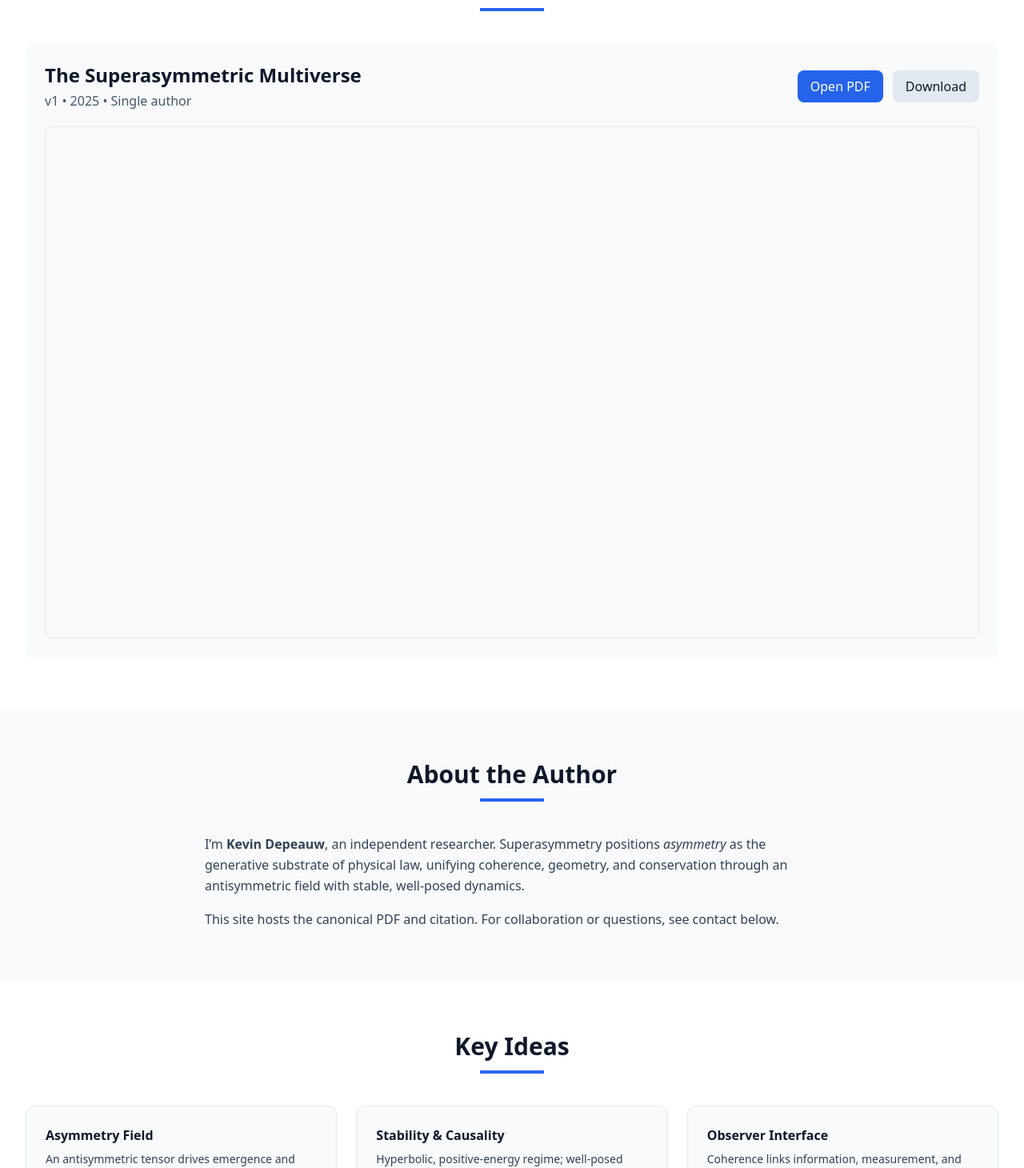
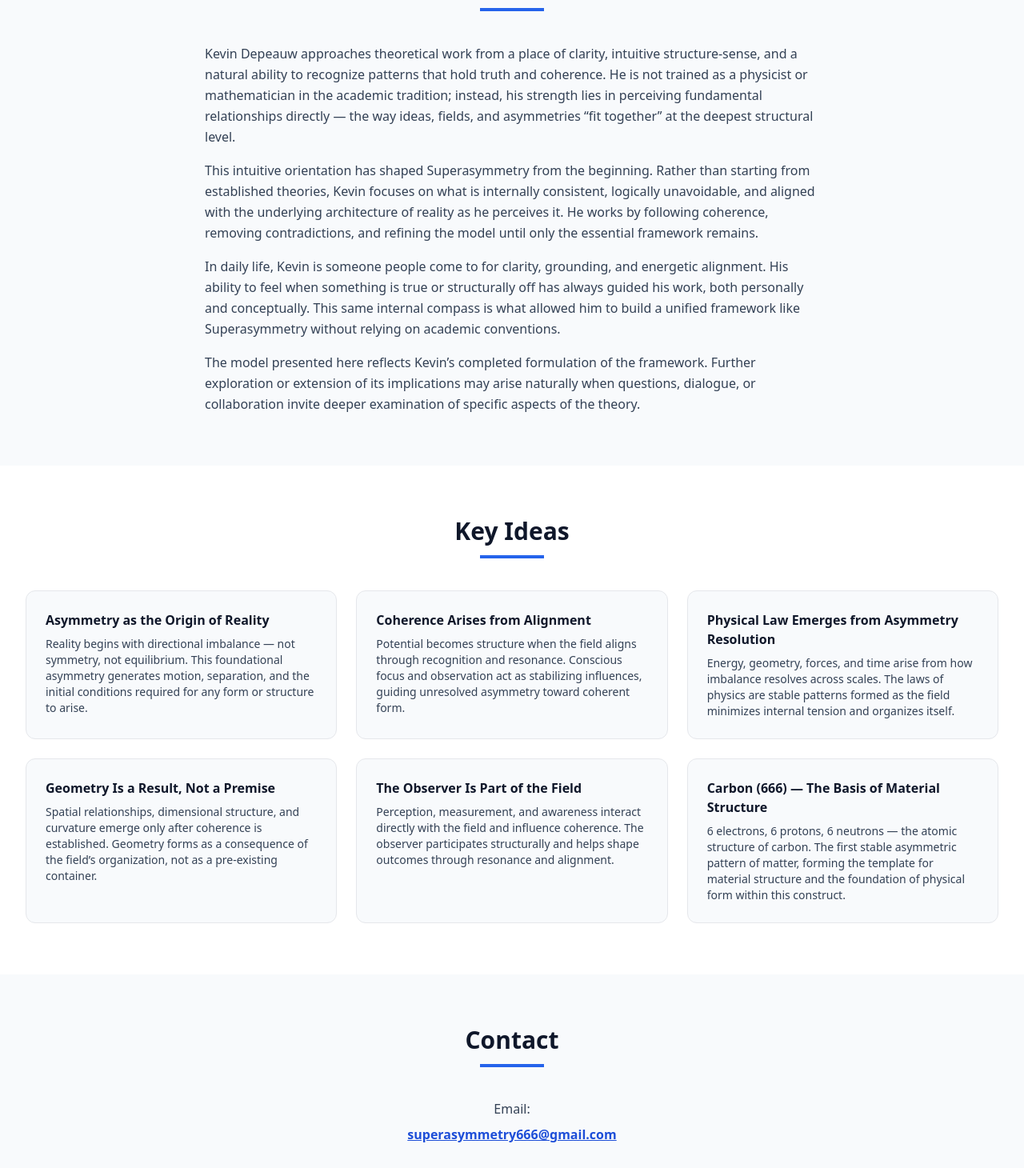
Before and after one commit to soulcreations8888/superasymmetry-website, a React (Vite) app: page / in a window 1280 px wide. Shown: the part 630-2090 px from the top of the page at 80% size. Built offline with nearby package versions, Linux system fonts and the light colour scheme.

Commit message:
Updated website (author section + key ideas + routing)

```diff
--- a/src/App.tsx
+++ b/src/App.tsx
@@ -1,25 +1,30 @@
-import { useEffect } from "react";
+import { useEffect, useState } from "react";
 import Layout from "./components/Layout";
 
-function useHashScroll() {
+type View = "home" | "paper";
+
+/** Smooth scrolling for anchor links on the home view */
+function useHashScroll(enable: boolean) {
   useEffect(() => {
+    if (!enable) return;
+
     const go = () => {
       const id = window.location.hash.replace("#", "");
       if (!id) return;
       const el = document.getElementById(id);
       if (el) el.scrollIntoView({ behavior: "smooth", block: "start" });
     };
+
     go();
     window.addEventListener("hashchange", go);
     return () => window.removeEventListener("hashchange", go);
-  }, []);
+  }, [enable]);
 }
 
-export default function App() {
-  useHashScroll();
-
+/** HOME / ONE-PAGER VIEW (hero + about + ideas + contact) */
+function HomeView({ onReadPaper }: { onReadPaper: () => void }) {
   return (
-    <Layout>
+    <>
       {/* HERO */}
       <section id="home" className="hero-gradient text-white">
         <div className="max-w-7xl mx-auto px-4 sm:px-6 lg:px-8 py-16 md:py-24 text-center">
@@ -36,61 +41,19 @@ export default function App() {
             <span className="font-semibold">Kevin Depeauw</span>.
           </p>
           <div className="mt-8 flex flex-col sm:flex-row justify-center gap-4">
-            <a
-              href="#paper"
+            <button
+              onClick={onReadPaper}
               className="bg-white text-blue-700 hover:bg-slate-100 font-semibold py-3 px-6 rounded-lg"
             >
               Read Paper
-            </a>
+            </button>
             <a
               href="/paper.pdf"
               download
-              className="bg-blue-800 hover:bg-blue-900 font-semibold py-3 px-6 rounded-lg"
+              className="bg-blue-800 hover:bg-blue-900 font-semibold py-3 px-6 rounded-lg inline-flex items-center justify-center text-white"
             >
               Download PDF
             </a>
-          </div>
-        </div>
-      </section>
-
-      {/* PAPER */}
-      <section id="paper" className="py-16 bg-white">
-        <div className="max-w-7xl mx-auto px-4 sm:px-6 lg:px-8">
-          <div className="text-center mb-10">
-            <h2 className="text-3xl font-bold">Paper</h2>
-            <div className="w-20 h-1 bg-blue-600 mx-auto mt-3" />
-          </div>
-          <div className="bg-slate-50 rounded-xl p-6 shadow-sm">
-            <div className="flex flex-col md:flex-row items-start md:items-center justify-between gap-4 mb-5">
-              <div>
-                <h3 className="text-2xl font-semibold">
-                  The Superasymmetric Multiverse
-                </h3>
-                <p className="text-slate-600 mt-1">v1 • 2025 • Single author</p>
-              </div>
-              <div className="flex gap-3">
-                <a
-                  href="/paper.pdf"
-                  className="bg-blue-600 hover:bg-blue-700 text-white font-medium py-2 px-4 rounded-lg"
-                >
-                  Open PDF
-                </a>
-                <a
-                  href="/paper.pdf"
-                  download
-                  className="bg-slate-200 hover:bg-slate-300 text-slate-900 font-medium py-2 px-4 rounded-lg"
-                >
-                  Download
-                </a>
-              </div>
-            </div>
-            <div className="w-full h-[70vh] md:h-[80vh] border rounded-lg overflow-hidden">
-              <iframe
-                title="Paper"
-                src="/paper.pdf#view=FitH&toolbar=1"
-                className="w-full h-full"
-              />
-            </div>
           </div>
         </div>
       </section>
@@ -102,17 +65,43 @@ export default function App() {
             <h2 className="text-3xl font-bold">About the Author</h2>
             <div className="w-20 h-1 bg-blue-600 mx-auto mt-3" />
           </div>
-          <div className="mx-auto max-w-3xl text-slate-700 leading-relaxed">
+
+          <div className="mx-auto max-w-3xl text-slate-700 leading-relaxed space-y-4">
             <p>
-              I’m <strong>Kevin Depeauw</strong>, an independent researcher.
-              Superasymmetry positions
-              <em> asymmetry </em> as the generative substrate of physical law,
-              unifying coherence, geometry, and conservation through an
-              antisymmetric field with stable, well-posed dynamics.
+              Kevin Depeauw approaches theoretical work from a place of clarity,
+              intuitive structure-sense, and a natural ability to recognize
+              patterns that hold truth and coherence. He is not trained as a
+              physicist or mathematician in the academic tradition; instead, his
+              strength lies in perceiving fundamental relationships directly —
+              the way ideas, fields, and asymmetries “fit together” at the
+              deepest structural level.
             </p>
-            <p className="mt-4">
-              This site hosts the canonical PDF and citation. For collaboration
-              or questions, see contact below.
+
+            <p>
+              This intuitive orientation has shaped Superasymmetry from the
+              beginning. Rather than starting from established theories, Kevin
+              focuses on what is internally consistent, logically unavoidable,
+              and aligned with the underlying architecture of reality as he
+              perceives it. He works by following coherence, removing
+              contradictions, and refining the model until only the essential
+              framework remains.
+            </p>
+
+            <p>
+              In daily life, Kevin is someone people come to for clarity,
+              grounding, and energetic alignment. His ability to feel when
+              something is true or structurally off has always guided his work,
+              both personally and conceptually. This same internal compass is
+              what allowed him to build a unified framework like Superasymmetry
+              without relying on academic conventions.
+            </p>
+
+            <p>
+              The model presented here reflects Kevin’s completed formulation of
+              the framework. Further exploration or extension of its
+              implications may arise naturally when questions, dialogue, or
+              collaboration invite deeper examination of specific aspects of the
+              theory.
             </p>
           </div>
         </div>
@@ -125,23 +114,83 @@ export default function App() {
             <h2 className="text-3xl font-bold">Key Ideas</h2>
             <div className="w-20 h-1 bg-blue-600 mx-auto mt-3" />
           </div>
+
           <div className="grid grid-cols-1 md:grid-cols-3 gap-6">
+            {/* IDEA 1 */}
             <div className="p-6 rounded-xl bg-slate-50 border">
-              <div className="font-semibold">Asymmetry Field</div>
+              <div className="font-semibold">
+                Asymmetry as the Origin of Reality
+              </div>
               <p className="text-slate-700 mt-2 text-sm">
-                An antisymmetric tensor drives emergence and coherence.
+                Reality begins with directional imbalance — not symmetry, not
+                equilibrium. This foundational asymmetry generates motion,
+                separation, and the initial conditions required for any form or
+                structure to arise.
               </p>
             </div>
+
+            {/* IDEA 2 */}
             <div className="p-6 rounded-xl bg-slate-50 border">
-              <div className="font-semibold">Stability & Causality</div>
+              <div className="font-semibold">
+                Coherence Arises from Alignment
+              </div>
               <p className="text-slate-700 mt-2 text-sm">
-                Hyperbolic, positive-energy regime; well-posed evolution.
+                Potential becomes structure when the field aligns through
+                recognition and resonance. Conscious focus and observation act
+                as stabilizing influences, guiding unresolved asymmetry toward
+                coherent form.
               </p>
             </div>
+
+            {/* IDEA 3 */}
             <div className="p-6 rounded-xl bg-slate-50 border">
-              <div className="font-semibold">Observer Interface</div>
+              <div className="font-semibold">
+                Physical Law Emerges from Asymmetry Resolution
+              </div>
               <p className="text-slate-700 mt-2 text-sm">
-                Coherence links information, measurement, and geometry.
+                Energy, geometry, forces, and time arise from how imbalance
+                resolves across scales. The laws of physics are stable patterns
+                formed as the field minimizes internal tension and organizes
+                itself.
+              </p>
+            </div>
+
+            {/* IDEA 4 */}
+            <div className="p-6 rounded-xl bg-slate-50 border">
+              <div className="font-semibold">
+                Geometry Is a Result, Not a Premise
+              </div>
+              <p className="text-slate-700 mt-2 text-sm">
+                Spatial relationships, dimensional structure, and curvature
+                emerge only after coherence is established. Geometry forms as a
+                consequence of the field’s organization, not as a pre-existing
+                container.
+              </p>
+            </div>
+
+            {/* IDEA 5 */}
+            <div className="p-6 rounded-xl bg-slate-50 border">
+              <div className="font-semibold">
+                The Observer Is Part of the Field
+              </div>
+              <p className="text-slate-700 mt-2 text-sm">
+                Perception, measurement, and awareness interact directly with
+                the field and influence coherence. The observer participates
+                structurally and helps shape outcomes through resonance and
+                alignment.
+              </p>
+            </div>
+
+            {/* IDEA 6 — CARBON */}
+            <div className="p-6 rounded-xl bg-slate-50 border">
+              <div className="font-semibold">
+                Carbon (666) — The Basis of Material Structure
+              </div>
+              <p className="text-slate-700 mt-2 text-sm">
+                6 electrons, 6 protons, 6 neutrons — the atomic structure of
+                carbon. The first stable asymmetric pattern of matter, forming
+                the template for material structure and the foundation of
+                physical form within this construct.
               </p>
             </div>
           </div>
@@ -155,19 +204,90 @@ export default function App() {
             <h2 className="text-3xl font-bold">Contact</h2>
             <div className="w-20 h-1 bg-blue-600 mx-auto mt-3" />
           </div>
-          <div className="mx-auto max-w-xl text-center">
+
+          <div className="mx-auto max-w-xl text-center space-y-2">
             <p className="text-slate-700">Email:</p>
-            <p className="mt-2">
+
+            <p>
               <a
                 className="font-semibold text-blue-700 underline"
-                href="mailto:contact@your-domain.example"
+                href="mailto:superasymmetry666@gmail.com"
               >
-                contact@your-domain.example
+                superasymmetry666@gmail.com
               </a>
             </p>
           </div>
         </div>
       </section>
+    </>
+  );
+}
+
+/** FULL PAPER VIEW (separate page with back button, iframe reader) */
+function PaperView({ onBack }: { onBack: () => void }) {
+  return (
+    <section className="py-8 md:py-12 bg-slate-50 min-h-[calc(100vh-4rem)]">
+      <div className="max-w-7xl mx-auto px-4 sm:px-6 lg:px-8">
+        <button
+          onClick={onBack}
+          className="mb-6 inline-flex items-center text-blue-700 hover:text-blue-900 text-sm font-medium"
+        >
+          <span className="mr-2 text-lg">←</span> Back to overview
+        </button>
+
+        <div className="bg-white rounded-xl shadow-sm p-4 md:p-6">
+          <div className="flex flex-col md:flex-row md:items-center md:justify-between mb-4 gap-3">
+            <div>
+              <h1 className="text-2xl md:text-3xl font-semibold">
+                The Superasymmetric Multiverse
+              </h1>
+              <p className="text-slate-600 mt-1 text-sm">
+                v1 • 2025 • Single author • Kevin Depeauw
+              </p>
+            </div>
+            <div className="flex gap-3">
+              <a
+                href="/paper.pdf"
+                className="bg-blue-600 hover:bg-blue-700 text-white font-medium py-2 px-4 rounded-lg"
+              >
+                Open PDF
+              </a>
+              <a
+                href="/paper.pdf"
+                download
+                className="bg-slate-200 hover:bg-slate-300 text-slate-900 font-medium py-2 px-4 rounded-lg"
+              >
+                Download
+              </a>
+            </div>
+          </div>
+
+          <div className="w-full h-[75vh] border rounded-lg overflow-hidden">
+            <iframe
+              title="The Superasymmetric Multiverse"
+              src="/paper.pdf#view=FitH&toolbar=0&navpanes=0"
+              className="w-full h-full"
+            />
+          </div>
+        </div>
+      </div>
+    </section>
+  );
+}
+
+export default function App() {
+  const [view, setView] = useState<View>("home");
+
+  // enable smooth hash scrolling only on the home view
+  useHashScroll(view === "home");
+
+  return (
+    <Layout>
+      {view === "home" ? (
+        <HomeView onReadPaper={() => setView("paper")} />
+      ) : (
+        <PaperView onBack={() => setView("home")} />
+      )}
     </Layout>
   );
 }
--- a/vite.config.ts
+++ b/vite.config.ts
@@ -2,5 +2,9 @@ import { defineConfig } from "vite";
 import react from "@vitejs/plugin-react";
 
 export default defineConfig({
-  plugins: [react()]
+  plugins: [react()],
+  server: {
+    // allow Codesandbox preview hosts like d47rr5-5173.csb.app
+    allowedHosts: true,
+  },
 });
```
Also changed, not shown: package.json (+6 -1 lines), .codesandbox/tasks.json, public/logo.png, 1 other file (tests, documents, lock files or other folders).
